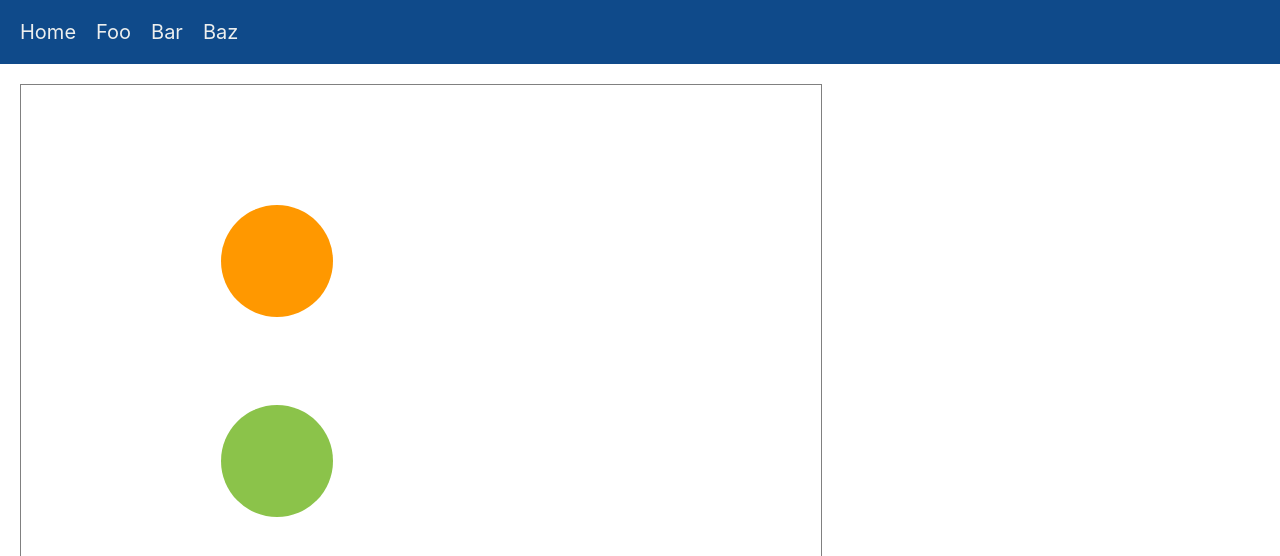
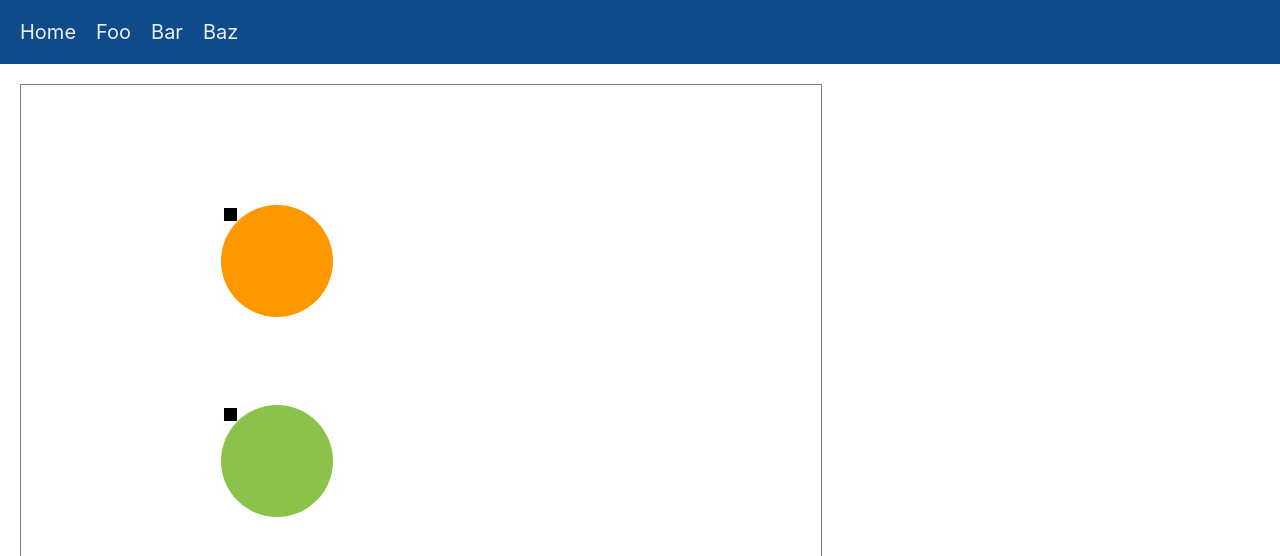
Before and after one commit to VesnaT/orange-web-react, a React (Create React App) app: page /Bar in a window 1280 px wide. Shown: the top 556 px of the page. Built offline with nearby package versions, Linux system fonts and the light colour scheme; the HTML template or start-up script is replaced by a standard one.

Commit message:
Edit icon, instead of edit on click

```diff
--- a/src/components/Canvas.tsx
+++ b/src/components/Canvas.tsx
@@ -1,7 +1,7 @@
 import React from "react";
 import Node from "./Node";
 import { COLORS } from "../utils/colors";
-import { radius } from "./DraggableCircle";
+import { radius } from "./DraggableNode";
 
 export default function Canvas({ workflow }: any) {
   const canvasRef = React.useRef<HTMLDivElement>(null);
--- a/src/components/DraggableCircle.tsx
+++ b/src/components/DraggableNode.tsx
@@ -1,7 +1,7 @@
 import React, { useState } from "react";
 export const radius = 56;
 
-export default function DraggableCircle({ x, y, fill }: any) {
+export default function DraggableNode({ x, y, fill, cb }: any) {
   const [state, setState] = useState({
     isDown: false,
     posX: x,
@@ -40,7 +40,17 @@ export default function DraggableCircle({ x, y, fill }: any) {
     });
   };
 
+  const handleClick = (e: any) => {
+    e.stopPropagation();
+    cb(true);
+  };
+
   return (
+    <div
+      onClick={(e) => {
+        e.stopPropagation();
+      }}
+    >
       <svg
         viewBox={`0 0 ${radius * 2} ${radius * 2}`}
         xmlns="http://www.w3.org/2000/svg"
@@ -57,6 +67,8 @@ export default function DraggableCircle({ x, y, fill }: any) {
           onMouseMove={handleMouseMove}
           onMouseUp={handleMouseUp}
         />
+        <rect y="3" x="3" width="13" height="13" onClick={handleClick} />
       </svg>
+    </div>
   );
 }
--- a/src/components/Node.tsx
+++ b/src/components/Node.tsx
@@ -1,6 +1,6 @@
 import React, { useCallback, useEffect, useState } from "react";
 import ColorPicker from "./ColorPicker";
-import DraggableCircle from "./DraggableCircle";
+import DraggableNode from "./DraggableNode";
 
 function Node({ x, y, fill }: any) {
   const [color, setColor] = useState(fill);
@@ -20,18 +20,9 @@ function Node({ x, y, fill }: any) {
   }, [escFunction]);
 
   return (
-    <div
-      onClick={(e) => {
-        e.stopPropagation();
-        setIsEditing(true);
-      }}
-    >
-      <DraggableCircle x={x} y={y} fill={color} />
-      {isEditing && (
-        <div>
-          <ColorPicker selectedColor={color} callback={setColor} />
-        </div>
-      )}
+    <div>
+      <DraggableNode x={x} y={y} fill={color} cb={setIsEditing} />
+      {isEditing && <ColorPicker selectedColor={color} callback={setColor} />}
     </div>
   );
 }
```
Lines whose indentation alone changed are shown as unchanged.
